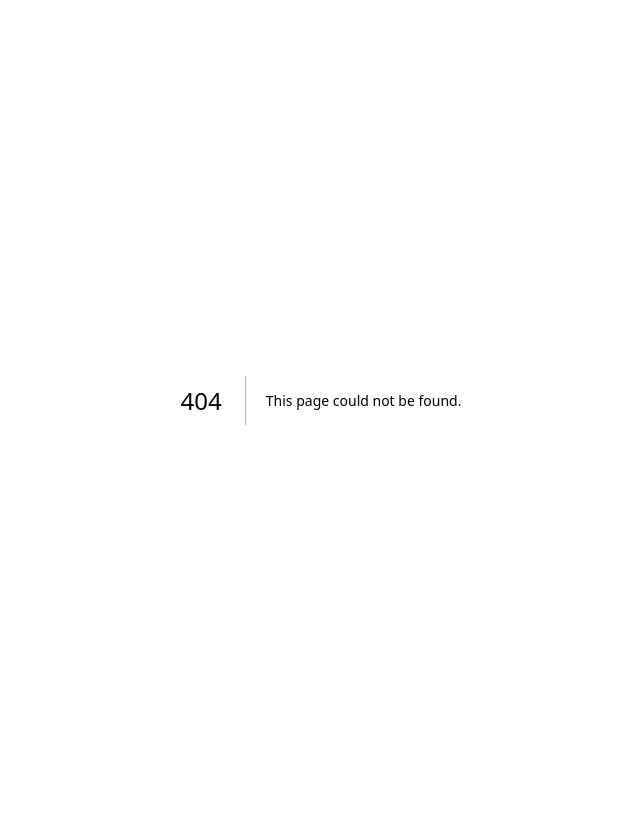
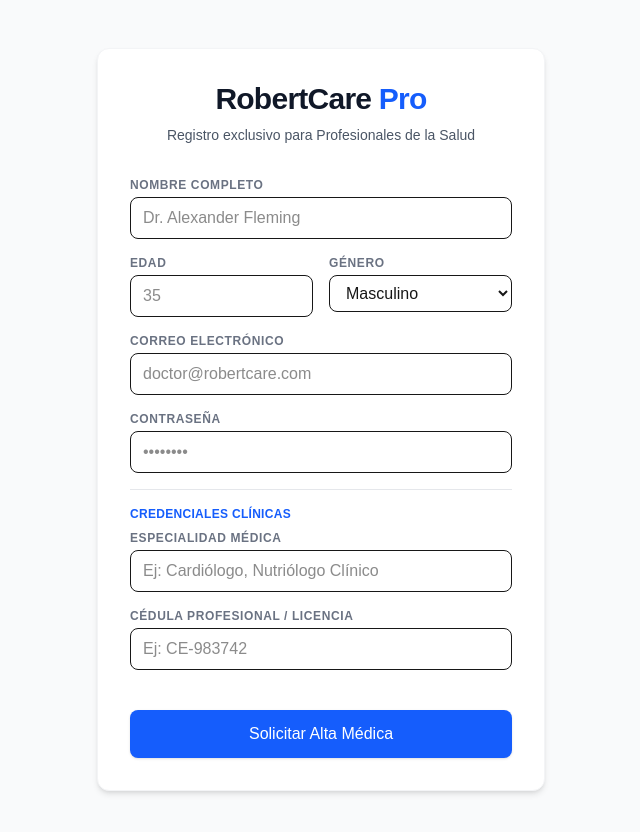
Before and after one commit to robertojimenez2/servicios_medicos_backend, a Next.js app: page /auth/register in a window 1280 px wide. Before the commit this address had no page. Shown: the top 832 px of the page, without its empty margins (319-959 px from the left). Before the commit the page ends 800 px from the top, so only its background shows below. Built offline with nearby package versions, Linux system fonts and the light colour scheme; no server answers.

Commit message:
corrige un error

```diff
--- /dev/null
+++ b/app/auth/register/page.tsx
@@ -0,0 +1,259 @@
+"use client";
+
+import { useState } from "react";
+import { useRouter } from "next/navigation";
+import { createUserWithEmailAndPassword } from "firebase/auth";
+import { auth } from "../../../firebase.config";
+
+export default function RegisterDoctorPage() {
+  const router = useRouter();
+  const [loading, setLoading] = useState(false);
+  const [error, setError] = useState<string | null>(null);
+  const [success, setSuccess] = useState<string | null>(null);
+
+  // Estado del formulario mapeado 1:1 con el Pydantic DoctorCreate
+  const [formData, setFormData] = useState({
+    email: "",
+    password: "", // Se mapeará como hashedPassword hacia tu API
+    name: "",
+    age: "",
+    specialty: "",
+    medical_license: "",
+    countryCode: "MX", // Por defecto o dinámico
+    gender: "male",
+  });
+
+  const handleChange = (
+    e: React.ChangeEvent<HTMLInputElement | HTMLSelectElement>,
+  ) => {
+    setFormData({
+      ...formData,
+      [e.target.name]: e.target.value,
+    });
+  };
+
+  const handleSubmit = async (e: React.FormEvent) => {
+    e.preventDefault();
+    setLoading(true);
+    setError(null);
+    setSuccess(null);
+
+    try {
+      const userCredential = await createUserWithEmailAndPassword(
+        auth,
+        formData.email,
+        formData.password,
+      );
+      const firebaseUid = userCredential.user.uid; // 🎯 ID Limpio (Ej: "Wq83jD...")
+
+      const payload = {
+        email: formData.email,
+        hashedPassword: formData.password,
+        name: formData.name,
+        age: parseInt(formData.age, 10) || 0,
+        countryCode: formData.countryCode || "string", // Usa "string" o tu código de país
+        role: "pending_doctor",
+        specialty: formData.specialty,
+        medical_license: formData.medical_license,
+        weight: 0,
+        height: 0,
+        gender: formData.gender || "male",
+      };
+
+      // Asegúrate de que las credenciales no vayan vacías para que no rompan el min_length
+      if (!payload.specialty || !payload.medical_license) {
+        setError("La especialidad y la licencia médica son obligatorias.");
+        setLoading(false);
+        return;
+      }
+      console.log(JSON.stringify(payload));
+      const response = await fetch(
+        `${process.env.NEXT_PUBLIC_API_URL}/health/auth/register-doctor/${firebaseUid}`,
+        {
+          method: "POST",
+          headers: {
+            "Content-Type": "application/json",
+          },
+          body: JSON.stringify(payload),
+        },
+      );
+
+      const data = await response.json();
+
+      if (!response.ok) {
+        throw new Error(
+          data.detail || "Error al sincronizar el perfil con el servidor.",
+        );
+      }
+
+      setSuccess(
+        "¡Registro exitoso! Tu cuenta está en espera de aprobación por el administrador.",
+      );
+
+      // Redirigir opcionalmente después de unos segundos
+      setTimeout(() => {
+        router.push("/auth");
+      }, 4000);
+    } catch (err: any) {
+      setError(
+        err.message || "Ocurrió un error inesperado durante el registro.",
+      );
+    } finally {
+      setLoading(false);
+    }
+  };
+
+  return (
+    <div className="min-h-screen flex items-center justify-center bg-gray-50 py-12 px-4 sm:px-6 lg:px-8">
+      <div className="max-w-md w-full space-y-8 bg-white p-8 rounded-xl shadow-md border border-gray-100">
+        {/* Encabezado */}
+        <div className="text-center">
+          <h2 className="text-3xl font-extrabold text-gray-900 tracking-tight">
+            RobertCare <span className="text-blue-600">Pro</span>
+          </h2>
+          <p className="mt-2 text-sm text-gray-600">
+            Registro exclusivo para Profesionales de la Salud
+          </p>
+        </div>
+
+        {/* Mensajes de Alerta */}
+        {error && (
+          <div className="bg-red-50 border-l-4 border-red-500 p-4 rounded text-sm text-red-700">
+            ⚠️ {error}
+          </div>
+        )}
+        {success && (
+          <div className="bg-green-50 border-l-4 border-green-500 p-4 rounded text-sm text-green-700">
+            ✅ {success}
+          </div>
+        )}
+
+        {/* Formulario */}
+        <form className="mt-8 space-y-4" onSubmit={handleSubmit}>
+          <div>
+            <label className="block text-xs font-semibold uppercase tracking-wider text-gray-500 mb-1">
+              Nombre Completo
+            </label>
+            <input
+              type="text"
+              name="name"
+              required
+              value={formData.name}
+              onChange={handleChange}
+              className="w-full px-3 py-2 border rounded-lg focus:outline-none focus:ring-2 focus:ring-blue-500"
+              placeholder="Dr. Alexander Fleming"
+            />
+          </div>
+
+          <div className="grid grid-cols-2 gap-4">
+            <div>
+              <label className="block text-xs font-semibold uppercase tracking-wider text-gray-500 mb-1">
+                Edad
+              </label>
+              <input
+                type="number"
+                name="age"
+                required
+                value={formData.age}
+                onChange={handleChange}
+                className="w-full px-3 py-2 border rounded-lg focus:outline-none focus:ring-2 focus:ring-blue-500"
+                placeholder="35"
+              />
+            </div>
+            <div>
+              <label className="block text-xs font-semibold uppercase tracking-wider text-gray-500 mb-1">
+                Género
+              </label>
+              <select
+                name="gender"
+                value={formData.gender}
+                onChange={handleChange}
+                className="w-full px-3 py-2 border rounded-lg bg-white focus:outline-none focus:ring-2 focus:ring-blue-500"
+              >
+                <option value="male">Masculino</option>
+                <option value="female">Femenino</option>
+              </select>
+            </div>
+          </div>
+
+          <div>
+            <label className="block text-xs font-semibold uppercase tracking-wider text-gray-500 mb-1">
+              Correo Electrónico
+            </label>
+            <input
+              type="email"
+              name="email"
+              required
+              value={formData.email}
+              onChange={handleChange}
+              className="w-full px-3 py-2 border rounded-lg focus:outline-none focus:ring-2 focus:ring-blue-500"
+              placeholder="doctor@robertcare.com"
+            />
+          </div>
+
+          <div>
+            <label className="block text-xs font-semibold uppercase tracking-wider text-gray-500 mb-1">
+              Contraseña
+            </label>
+            <input
+              type="password"
+              name="password"
+              required
+              value={formData.password}
+              onChange={handleChange}
+              className="w-full px-3 py-2 border rounded-lg focus:outline-none focus:ring-2 focus:ring-blue-500"
+              placeholder="••••••••"
+            />
+          </div>
+
+          <hr className="my-4 border-gray-200" />
+          <p className="text-xs font-bold text-blue-600 tracking-wide uppercase mb-2">
+            Credenciales Clínicas
+          </p>
+
+          <div>
+            <label className="block text-xs font-semibold uppercase tracking-wider text-gray-500 mb-1">
+              Especialidad Médica
+            </label>
+            <input
+              type="text"
+              name="specialty"
+              required
+              value={formData.specialty}
+              onChange={handleChange}
+              className="w-full px-3 py-2 border rounded-lg focus:outline-none focus:ring-2 focus:ring-blue-500"
+              placeholder="Ej: Cardiólogo, Nutriólogo Clínico"
+            />
+          </div>
+
+          <div>
+            <label className="block text-xs font-semibold uppercase tracking-wider text-gray-500 mb-1">
+              Cédula Profesional / Licencia
+            </label>
+            <input
+              type="text"
+              name="medical_license"
+              required
+              value={formData.medical_license}
+              onChange={handleChange}
+              className="w-full px-3 py-2 border rounded-lg focus:outline-none focus:ring-2 focus:ring-blue-500"
+              placeholder="Ej: CE-983742"
+            />
+          </div>
+
+          <button
+            type="submit"
+            disabled={loading}
+            className={`w-full mt-6 py-3 px-4 rounded-lg text-white font-medium shadow transition ${
+              loading
+                ? "bg-blue-400 cursor-not-allowed"
+                : "bg-blue-600 hover:bg-blue-700 active:scale-[0.98]"
+            }`}
+          >
+            {loading ? "Procesando Registro..." : "Solicitar Alta Médica"}
+          </button>
+        </form>
+      </div>
+    </div>
+  );
+}
```
